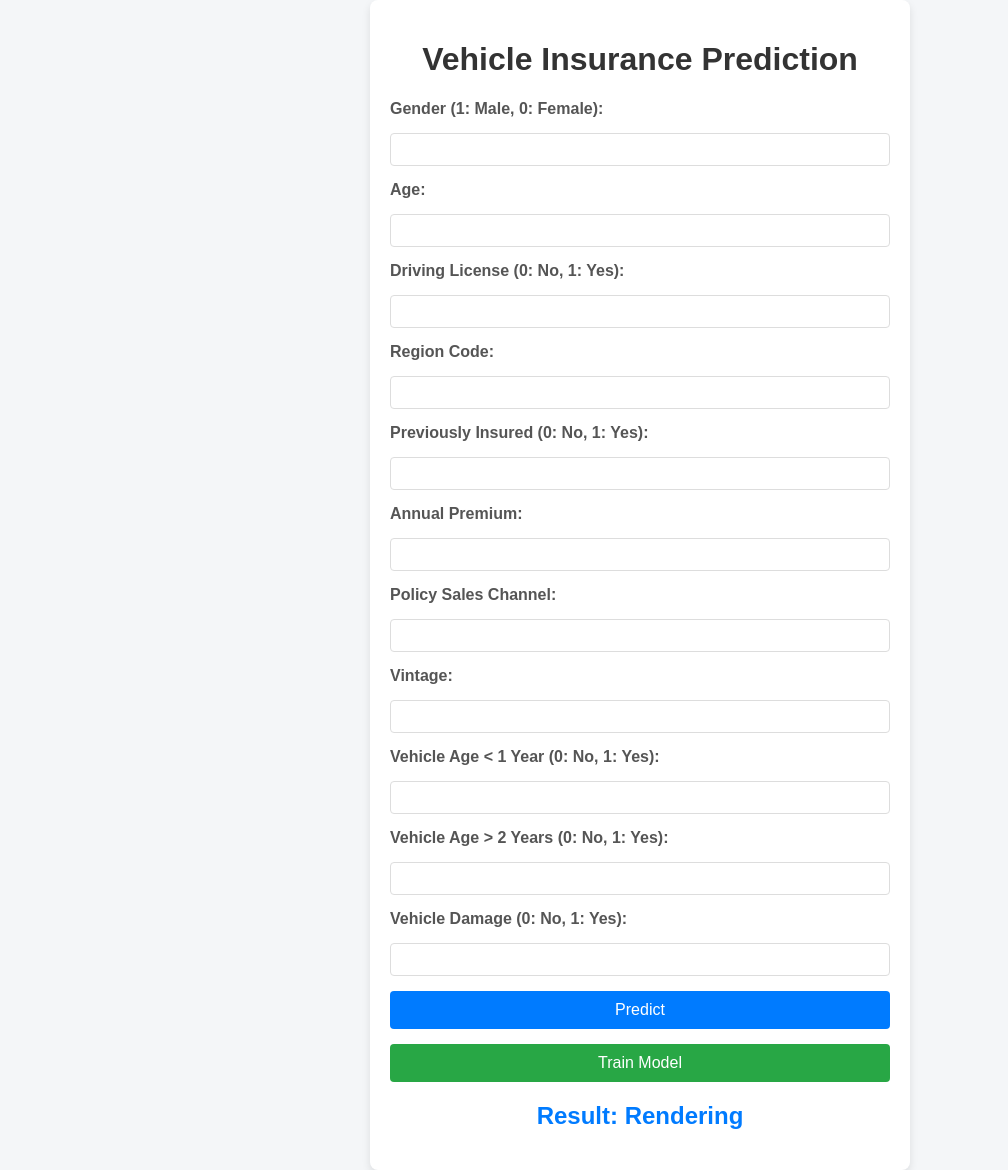
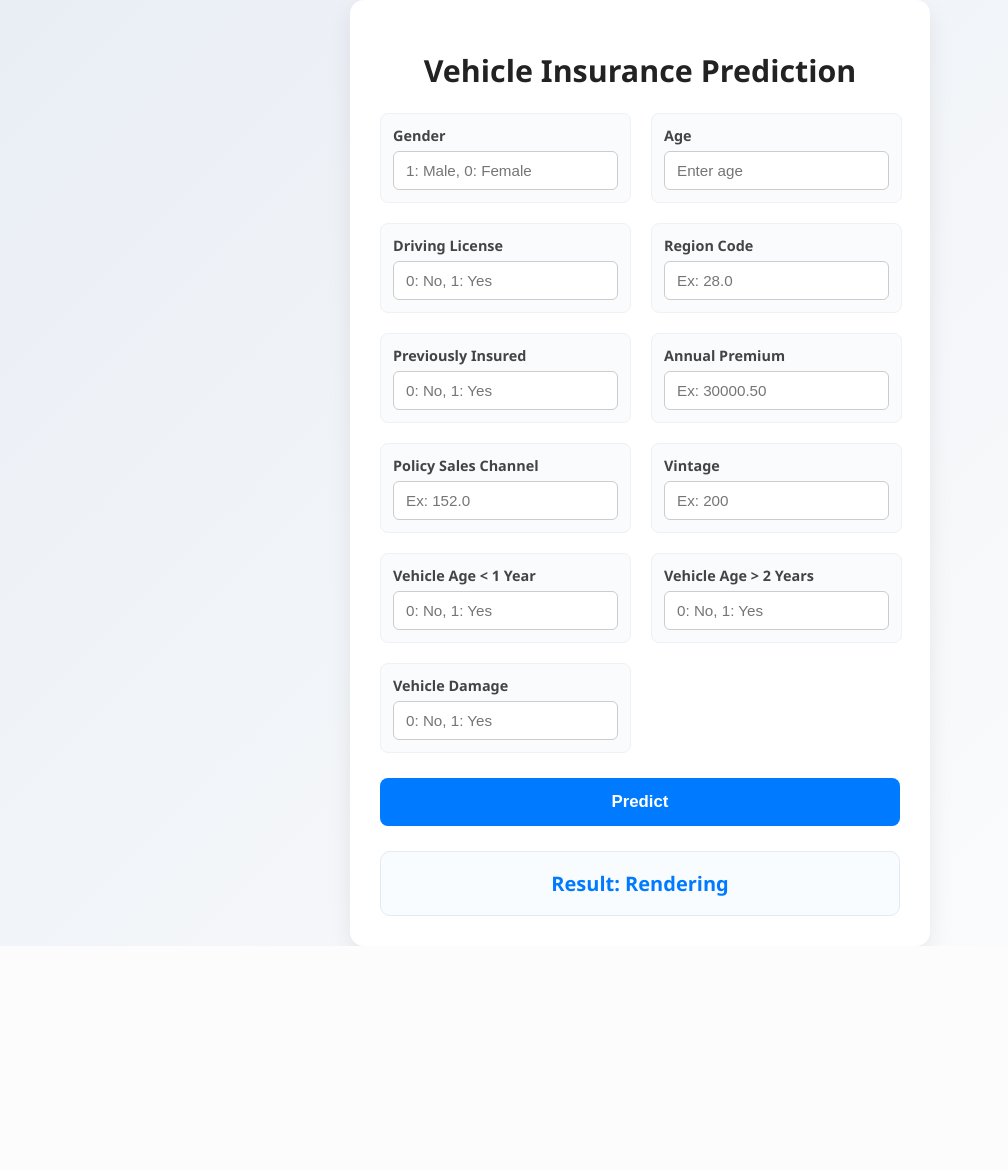
Before and after one commit to rohitkr8527/vehicle-insurance-churn, a FastAPI app: page / in a window 1280 px wide. Shown: the whole page, without its empty margins (0-1008 px from the left). After the commit the page ends 946 px from the top, so only its background shows below. Run offline with FastAPI, Linux system fonts and the light colour scheme; parts of the project's set-up code (start-up, migrations or seed data) failed here and were passed over.

Commit message:
UI change

```diff
--- a/app.py
+++ b/app.py
@@ -82,18 +82,18 @@ async def index(request: Request):
             "vehicledata.html",{"request": request, "context": "Rendering"})
 
 # Route to trigger the model training process
-@app.get("/train")
-async def trainRouteClient():
-    """
-    Endpoint to initiate the model training pipeline.
-    """
-    try:
-        train_pipeline = TrainPipeline()
-        train_pipeline.run_pipeline()
-        return Response("Training successful!!!")
+# @app.get("/train")
+# async def trainRouteClient():
+#     """
+#     Endpoint to initiate the model training pipeline.
+#     """
+#     try:
+#         train_pipeline = TrainPipeline()
+#         train_pipeline.run_pipeline()
+#         return Response("Training successful!!!")
 
-    except Exception as e:
-        return Response(f"Error Occurred! {e}")
+#     except Exception as e:
+#         return Response(f"Error Occurred! {e}")
 
 # Route to handle form submission and make predictions
 @app.post("/")
--- a/src/cloud_storage/aws_storage.py
+++ b/src/cloud_storage/aws_storage.py
@@ -57,7 +57,7 @@ class SimpleStorageService:
         Returns:
             Union[StringIO, str]: The content of the object, as a StringIO or decoded string.
         """
-        # logging.info("Entered the read_object method of SimpleStorageService class")
+
         try:
             # Read and decode the object content if decode=True
             func = (
@@ -66,7 +66,6 @@ class SimpleStorageService:
             )
             # Convert to StringIO if make_readable=True
             conv_func = lambda: StringIO(func()) if make_readable else func()
-            # logging.info("Exited the read_object method of SimpleStorageService class")
             return conv_func()
         except Exception as e:
             raise MyException(e, sys) from e
--- a/static/css/style.css
+++ b/static/css/style.css
@@ -1,73 +1,118 @@
-/* styles.css */
+/* style.css */
 body {
-    font-family: Arial, sans-serif;
+    font-family: 'Segoe UI', Tahoma, Geneva, Verdana, sans-serif;
     display: flex;
     justify-content: center;
     align-items: center;
     min-height: 100vh;
     margin: 0;
-    background-color: #f4f6f8;
+    background: linear-gradient(135deg, #e9eef5, #fdfdfd);
+    color: #333;
 }
 
 .container {
     width: 100%;
-    max-width: 500px;
+    max-width: 520px;
     background-color: #ffffff;
-    padding: 20px;
-    border-radius: 8px;
-    box-shadow: 0 4px 8px rgba(0, 0, 0, 0.1);
+    padding: 30px;
+    border-radius: 14px;
+    box-shadow: 0 10px 25px rgba(0, 0, 0, 0.08);
     text-align: center;
+    transition: transform 0.2s ease-in-out, box-shadow 0.3s;
+}
+
+.container:hover {
+    transform: translateY(-3px);
+    box-shadow: 0 14px 28px rgba(0, 0, 0, 0.1);
 }
 
 h1 {
-    color: #333;
+    color: #222;
+    font-size: 1.9rem;
+    margin-bottom: 22px;
+    font-weight: 700;
 }
 
-form {
+/* Form grid for inputs */
+.form-grid {
+    display: grid;
+    grid-template-columns: 1fr 1fr;
+    gap: 20px;
+    margin-bottom: 25px;
+}
+
+.form-grid div {
     display: flex;
     flex-direction: column;
-    gap: 15px;
+    background: #f9fbfd;
+    padding: 12px;
+    border-radius: 8px;
+    border: 1px solid #eef1f5;
+    transition: background 0.2s ease;
+}
+
+.form-grid div:hover {
+    background: #f1f7ff;
 }
 
 label {
     text-align: left;
-    color: #555;
-    font-weight: bold;
+    color: #444;
+    font-weight: 600;
+    font-size: 0.9rem;
+    margin-bottom: 6px;
 }
 
 input {
-    padding: 8px;
-    border: 1px solid #ddd;
-    border-radius: 4px;
+    padding: 10px 12px;
+    border: 1px solid #ccc;
+    border-radius: 6px;
+    font-size: 0.95rem;
+    transition: border 0.2s, box-shadow 0.2s, background 0.2s;
+}
+
+input:focus {
+    border-color: #007bff;
+    box-shadow: 0 0 6px rgba(0, 123, 255, 0.3);
+    outline: none;
+    background: #fdfefe;
 }
 
 button {
-    padding: 10px;
+    width: 100%;
+    padding: 14px;
     background-color: #007bff;
     color: #fff;
     border: none;
-    border-radius: 4px;
+    border-radius: 8px;
     cursor: pointer;
-    font-size: 16px;
+    font-size: 1.05rem;
+    font-weight: 600;
+    transition: background-color 0.25s ease, transform 0.15s ease;
 }
 
 button:hover {
     background-color: #0056b3;
-}
-
-.train-button {
-    background-color: #28a745;
-    margin-top: 15px;
-}
-
-.train-button:hover {
-    background-color: #218838;
+    transform: scale(1.02);
 }
 
 .result {
-    margin-top: 20px;
+    margin-top: 25px;
+    padding: 18px;
+    border-radius: 10px;
+    background-color: #f9fcff;
+    border: 1px solid #e3eaf2;
 }
 
 .result h2 {
     color: #007bff;
+    font-size: 1.25rem;
+    margin: 0;
 }
+
+/* Mobile responsive */
+@media (max-width: 650px) {
+    .form-grid {
+        grid-template-columns: 1fr;
+    }
+}
--- a/templates/vehicledata.html
+++ b/templates/vehicledata.html
@@ -4,7 +4,6 @@
     <meta charset="UTF-8">
     <meta name="viewport" content="width=device-width, initial-scale=1.0">
     <title>Vehicle Insurance Prediction</title>
-    <!-- Corrected the CSS path -->
     <link rel="stylesheet" href="/static/css/style.css">
 </head>
 <body>
@@ -12,44 +11,64 @@
         <h1>Vehicle Insurance Prediction</h1>
 
         <form method="post" action="/">
-            <label for="Gender">Gender (1: Male, 0: Female):</label>
-            <input type="number" id="Gender" name="Gender" min="0" max="1" required>
+            <div class="form-grid">
+                <div>
+                    <label for="Gender">Gender</label>
+                    <input type="number" id="Gender" name="Gender" min="0" max="1" placeholder="1: Male, 0: Female" required>
+                </div>
 
-            <label for="Age">Age:</label>
-            <input type="number" id="Age" name="Age" required>
+                <div>
+                    <label for="Age">Age</label>
+                    <input type="number" id="Age" name="Age" placeholder="Enter age" required>
+                </div>
 
-            <label for="Driving_License">Driving License (0: No, 1: Yes):</label>
-            <input type="number" id="Driving_License" name="Driving_License" min="0" max="1" required>
+                <div>
+                    <label for="Driving_License">Driving License</label>
+                    <input type="number" id="Driving_License" name="Driving_License" min="0" max="1" placeholder="0: No, 1: Yes" required>
+                </div>
 
-            <label for="Region_Code">Region Code:</label>
-            <input type="number" step="0.01" id="Region_Code" name="Region_Code" required>
+                <div>
+                    <label for="Region_Code">Region Code</label>
+                    <input type="number" step="0.01" id="Region_Code" name="Region_Code" placeholder="Ex: 28.0" required>
+                </div>
 
-            <label for="Previously_Insured">Previously Insured (0: No, 1: Yes):</label>
-            <input type="number" id="Previously_Insured" name="Previously_Insured" min="0" max="1" required>
+                <div>
+                    <label for="Previously_Insured">Previously Insured</label>
+                    <input type="number" id="Previously_Insured" name="Previously_Insured" min="0" max="1" placeholder="0: No, 1: Yes" required>
+                </div>
 
-            <label for="Annual_Premium">Annual Premium:</label>
-            <input type="number" step="0.01" id="Annual_Premium" name="Annual_Premium" required>
+                <div>
+                    <label for="Annual_Premium">Annual Premium</label>
+                    <input type="number" step="0.01" id="Annual_Premium" name="Annual_Premium" placeholder="Ex: 30000.50" required>
+                </div>
 
-            <label for="Policy_Sales_Channel">Policy Sales Channel:</label>
-            <input type="number" step="0.01" id="Policy_Sales_Channel" name="Policy_Sales_Channel" required>
+                <div>
+                    <label for="Policy_Sales_Channel">Policy Sales Channel</label>
+                    <input type="number" step="0.01" id="Policy_Sales_Channel" name="Policy_Sales_Channel" placeholder="Ex: 152.0" required>
+                </div>
 
-            <label for="Vintage">Vintage:</label>
-            <input type="number" id="Vintage" name="Vintage" required>
+                <div>
+                    <label for="Vintage">Vintage</label>
+                    <input type="number" id="Vintage" name="Vintage" placeholder="Ex: 200" required>
+                </div>
 
-            <label for="Vehicle_Age_lt_1_Year">Vehicle Age < 1 Year (0: No, 1: Yes):</label>
-            <input type="number" id="Vehicle_Age_lt_1_Year" name="Vehicle_Age_lt_1_Year" min="0" max="1" required>
+                <div>
+                    <label for="Vehicle_Age_lt_1_Year">Vehicle Age &lt; 1 Year</label>
+                    <input type="number" id="Vehicle_Age_lt_1_Year" name="Vehicle_Age_lt_1_Year" min="0" max="1" placeholder="0: No, 1: Yes" required>
+                </div>
 
-            <label for="Vehicle_Age_gt_2_Years">Vehicle Age > 2 Years (0: No, 1: Yes):</label>
-            <input type="number" id="Vehicle_Age_gt_2_Years" name="Vehicle_Age_gt_2_Years" min="0" max="1" required>
+                <div>
+                    <label for="Vehicle_Age_gt_2_Years">Vehicle Age &gt; 2 Years</label>
+                    <input type="number" id="Vehicle_Age_gt_2_Years" name="Vehicle_Age_gt_2_Years" min="0" max="1" placeholder="0: No, 1: Yes" required>
+                </div>
 
-            <label for="Vehicle_Damage_Yes">Vehicle Damage (0: No, 1: Yes):</label>
-            <input type="number" id="Vehicle_Damage_Yes" name="Vehicle_Damage_Yes" min="0" max="1" required>
+                <div>
+                    <label for="Vehicle_Damage_Yes">Vehicle Damage</label>
+                    <input type="number" id="Vehicle_Damage_Yes" name="Vehicle_Damage_Yes" min="0" max="1" placeholder="0: No, 1: Yes" required>
+                </div>
+            </div>
 
             <button type="submit">Predict</button>
-        </form>
-
-        <form method="get" action="/train">
-            <button type="submit" class="train-button">Train Model</button>
         </form>
 
         {% if context %}
```
